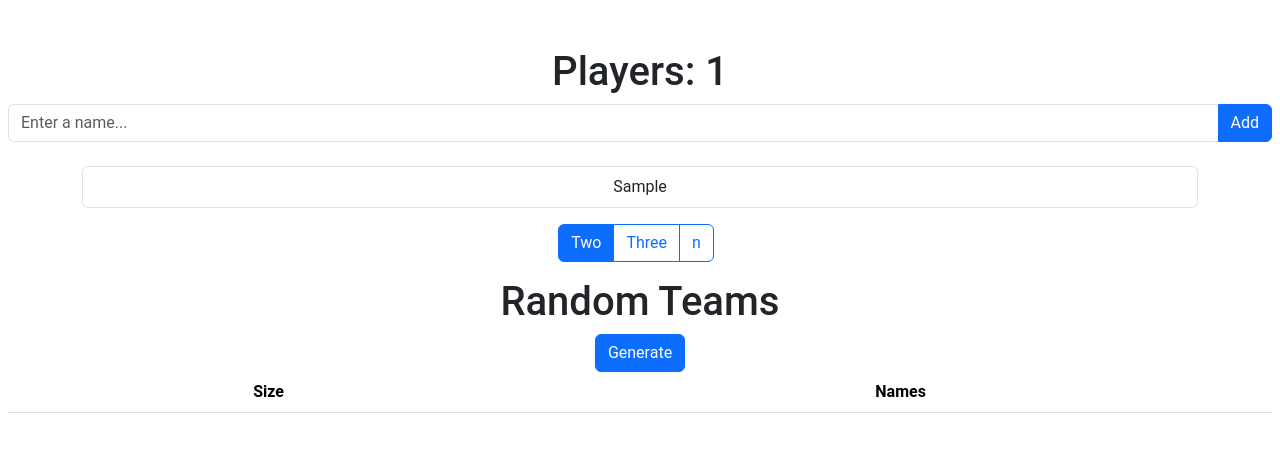
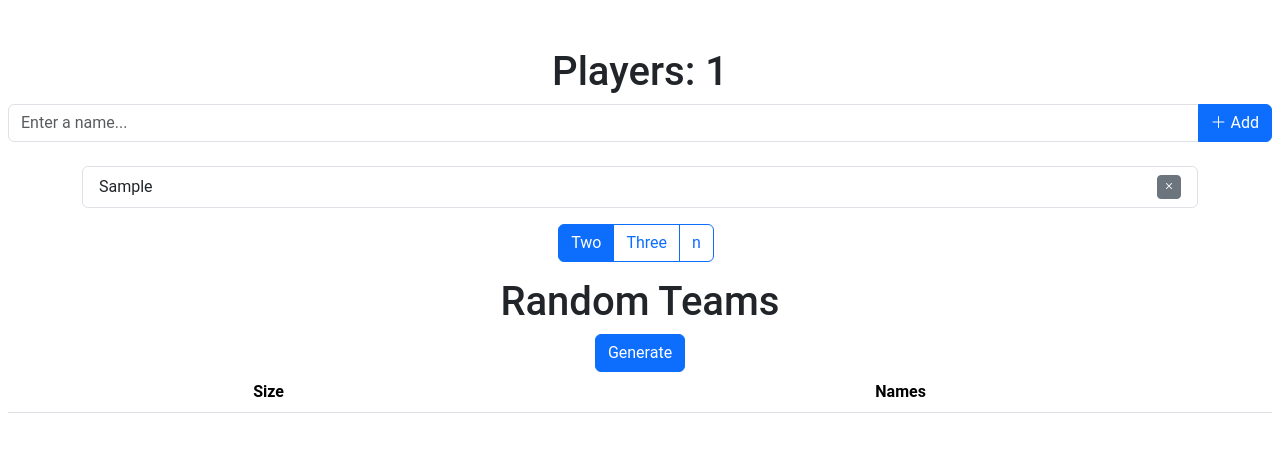
Before and after one commit to 3Int/vb, an Angular app: page /edit in a window 1280 px wide. Both pictures are taken after typing "Sample" into the empty fields and a click on the button "Add". Shown: the top 452 px of the page. Built offline with nearby package versions, Linux system fonts and the light colour scheme.

Commit message:
feat: remove players

```diff
--- a/angular.json
+++ b/angular.json
@@ -35,6 +35,7 @@
             ],
             "styles": [
               "node_modules/bootstrap/dist/css/bootstrap.min.css",
+              "node_modules/bootstrap-icons/font/bootstrap-icons.min.css",
               "src/styles.less"
             ],
             "scripts": [],
--- a/package.json
+++ b/package.json
@@ -27,6 +27,7 @@
     "@ng-bootstrap/ng-bootstrap": "^18.0.0",
     "@popperjs/core": "^2.11.8",
     "bootstrap": "^5.3.3",
+    "bootstrap-icons": "^1.13.1",
     "express": "^4.18.2",
     "rxjs": "~7.8.0",
     "sonarqube-scanner": "^4.3.0",
--- a/src/app/data.service.ts
+++ b/src/app/data.service.ts
@@ -18,6 +18,12 @@ export class DataService {
     }
     return false
   }
+  removePlayer(player: Player){
+    const index = this.players.indexOf(player);
+    if (index !== -1) {
+      this.players.splice(index, 1);
+    }
+  }
   getPlayers(): Player[] {
     let clone =Object.assign([],this.players);
     return clone
--- a/src/app/screen-edit/screen-edit.component.html
+++ b/src/app/screen-edit/screen-edit.component.html
@@ -18,8 +18,11 @@
 <div class="container mt-4">
   <ul class="list-group mb-3">
       @for (player of data.getPlayers(); track $index) {
-        <li class="list-group-item">
+        <li class="list-group-item d-flex justify-content-between">
             <a (click)="openPlayerModal(player)" style="display: block; cursor: pointer;">{{ player.name }}</a>
+            <button (click)="removeItem(player)" class="btn btn-secondary btn-sm p-0" style="width: 24px; height: 24px" >
+              <i class="bi bi-x"></i>
+            </button>
         </li>
       }
   </ul>
--- a/src/app/screen-edit/screen-edit.component.ts
+++ b/src/app/screen-edit/screen-edit.component.ts
@@ -44,6 +44,9 @@ export class ScreenEditComponent {
       }
     }
   }
+  removeItem(player: Player){
+    this.data.removePlayer(player);
+  }
 
   openPlayerModal(player: Player){
     const modalRef = this.modalService.open(ModalRotationsComponent);
```
Also changed, not shown: 1 other file (tests, documents, lock files or other folders).
